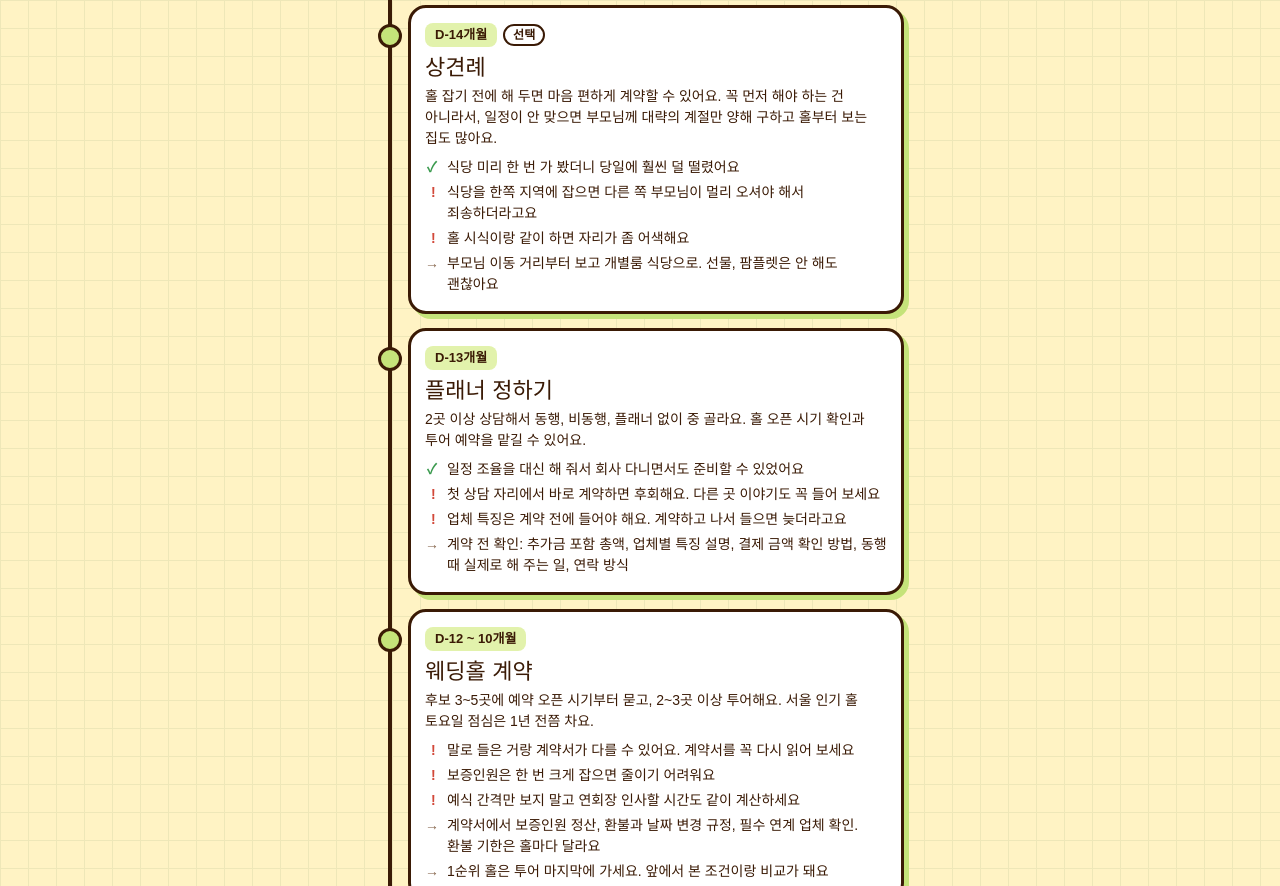
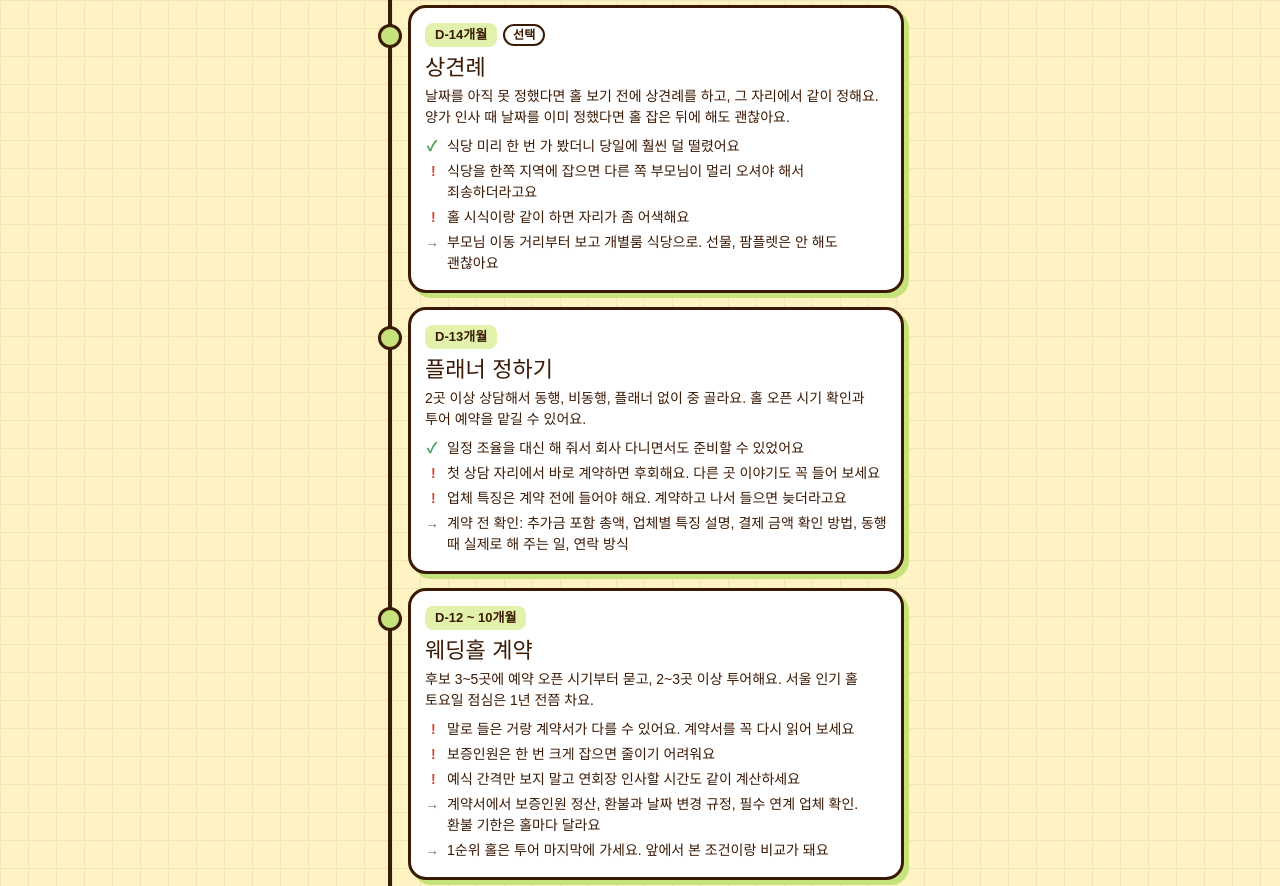
Before and after one commit to aiohhyun-ai/gaekkuri-wedding-assets, a plain HTML site: page p/preview/timeline/index.html in a window 1280 px wide. Shown: the part 924-1810 px from the top of the page. Drawn offline with Linux system fonts and the light colour scheme; a web font is replaced by a local one.

Commit message:
preview timeline/index.html

```diff
--- a/p/preview/timeline/index.html
+++ b/p/preview/timeline/index.html
@@ -74,7 +74,7 @@ footer p+p{margin-top:6px}
   </section>
   <section class="step"><span class="when">D-14개월</span><span class="opt">선택</span>
    <div class="name">상견례</div>
-   <p class="do">홀 잡기 전에 해 두면 마음 편하게 계약할 수 있어요. 꼭 먼저 해야 하는 건 아니라서, 일정이 안 맞으면 부모님께 대략의 계절만 양해 구하고 홀부터 보는 집도 많아요.</p>
+   <p class="do">날짜를 아직 못 정했다면 홀 보기 전에 상견례를 하고, 그 자리에서 같이 정해요. 양가 인사 때 날짜를 이미 정했다면 홀 잡은 뒤에 해도 괜찮아요.</p>
    <ul><li class="good">식당 미리 한 번 가 봤더니 당일에 훨씬 덜 떨렸어요</li>
    <li class="bad">식당을 한쪽 지역에 잡으면 다른 쪽 부모님이 멀리 오셔야 해서 죄송하더라고요</li>
    <li class="bad">홀 시식이랑 같이 하면 자리가 좀 어색해요</li>
```
